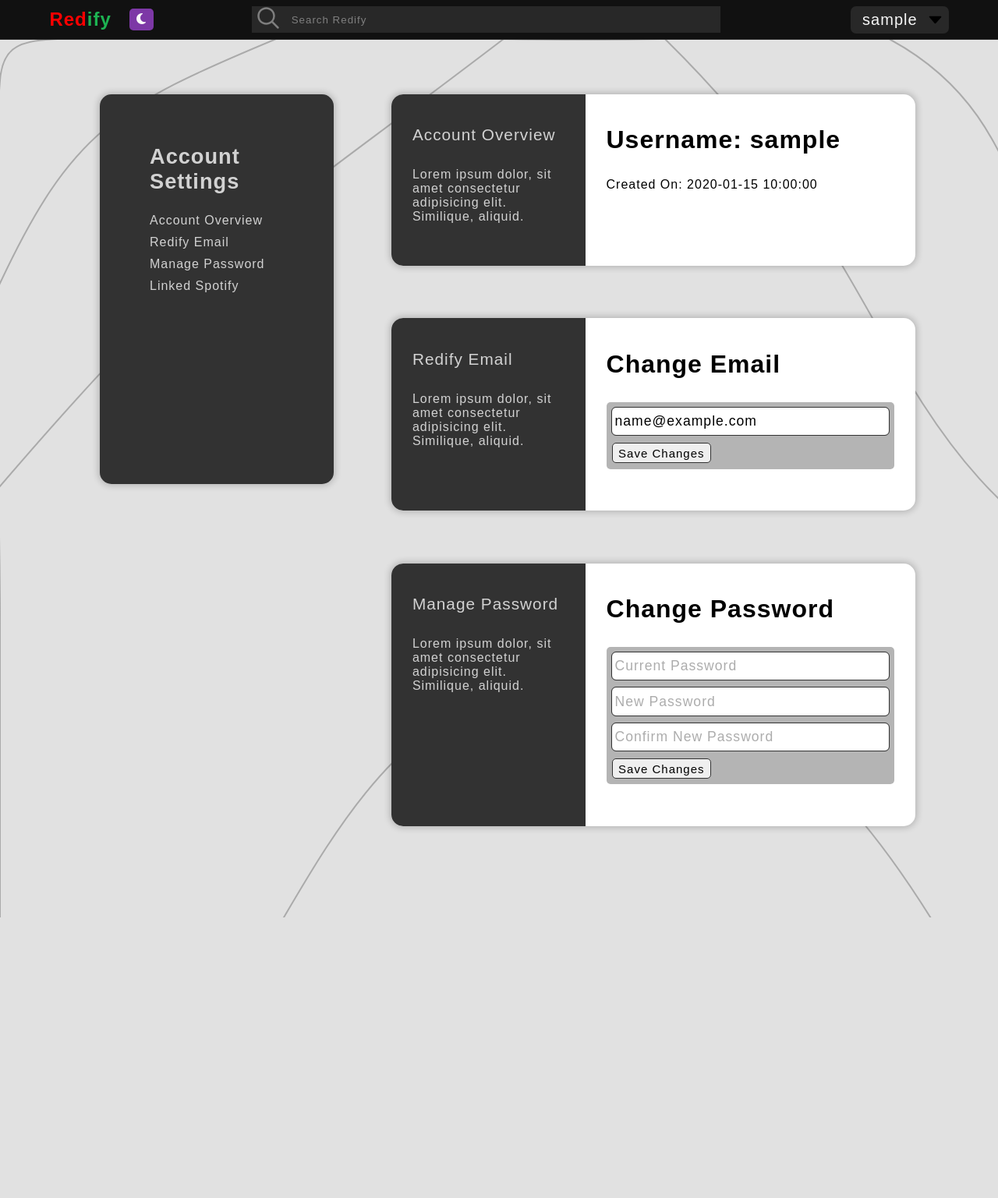
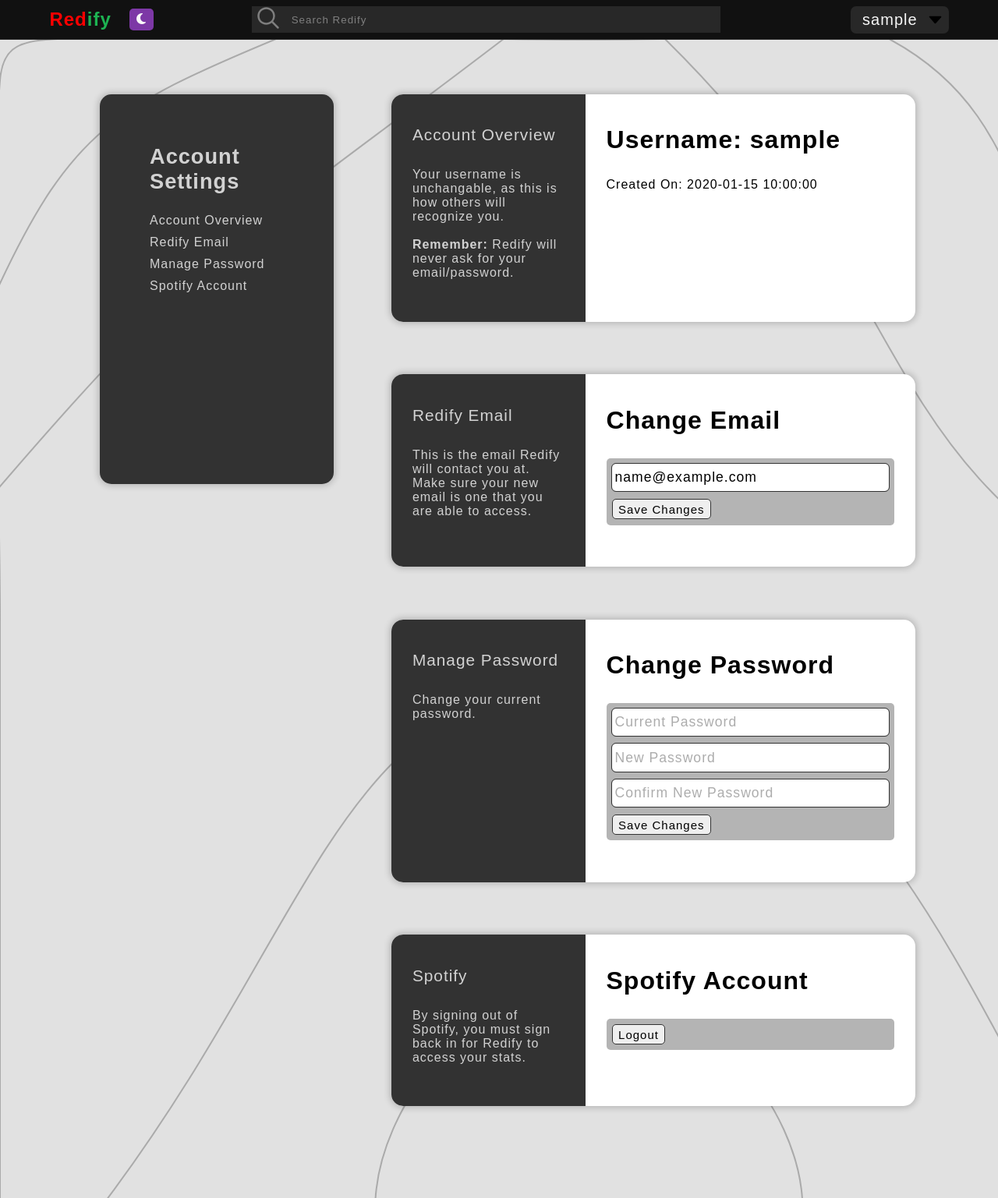
Before and after one commit to aaronpnguyen/Redify, a Flask app: a page that uses flask_app/templates/settings.html in a window 1280 px wide. Shown: the whole page at 78% size. Before the commit the page ends 1177 px from the top, so only its background shows below. Run offline with Flask 2, Linux system fonts and the light colour scheme; the visitor is signed in with stand-in values (Sample User, id 1); tables that the repository leaves empty or names only in its code hold one stand-in row (values such as "Sample post"); some libraries are stand-ins or nearby versions.

Commit message:
Added spotify account settings (buggy)

```diff
--- a/flask_app/templates/settings.html
+++ b/flask_app/templates/settings.html
@@ -87,7 +87,7 @@
                 <p class=""><a href="#accountOverview">Account Overview</a></p>
                 <p class=""><a href="#redifyEmail">Redify Email</a></p>
                 <p class=""><a href="#managePassword">Manage Password</a></p>
-                <p class=""><a href="#">Linked Spotify</a></p>
+                <p class=""><a href="#spotifyAccount">Spotify Account</a></p>
             </div>
 
         </div>
@@ -106,7 +106,9 @@
             <div class="settingsCard">
                 <div class="settingsCardDescription">
                     <p class="settingsCardDescriptionTitle">Account Overview</p>
-                    <p class="settingsCardDescriptionText">Lorem ipsum dolor, sit amet consectetur adipisicing elit. Similique, aliquid.</p>
+                    <p class="settingsCardDescriptionText">Your username is unchangable, as this is how others will recognize you.</p>
+                    <br>
+                    <p class="settingsCardDescriptionText"><strong>Remember:</strong> Redify will never ask for your email/password.</p>
                 </div>
                 <div class="settingsCardActions">
                     <!--Username should not be updated-->
@@ -117,15 +119,15 @@
                     </div>
                     <p class="settingsCardListP">Created On: {{user.created_at}}</p>
                 </div>
-                <div id="redifyEmail"></div>
             </div>
 
 
+            <div id="redifyEmail"></div>
             <!-- Change Email -->
             <div class="settingsCard">
                 <div class="settingsCardDescription">
                     <p class="settingsCardDescriptionTitle">Redify Email</p>
-                    <p class="settingsCardDescriptionText">Lorem ipsum dolor, sit amet consectetur adipisicing elit. Similique, aliquid.</p>
+                    <p class="settingsCardDescriptionText">This is the email Redify will contact you at. Make sure your new email is one that you are able to access.</p>
                 </div>
                 <div class="settingsCardActions">
                     <h1>Change Email</h1>
@@ -137,14 +139,13 @@
                     </form>
                 </div>
             </div>
+
             <div id="managePassword"></div>
-
-
             <!-- Change Password -->
             <div class="settingsCard">
                 <div class="settingsCardDescription">
                     <p class="settingsCardDescriptionTitle">Manage Password</p>
-                    <p class="settingsCardDescriptionText">Lorem ipsum dolor, sit amet consectetur adipisicing elit. Similique, aliquid.</p>
+                    <p class="settingsCardDescriptionText">Change your current password.</p>
                 </div>
                 <div class="settingsCardActions">
                     <h1>Change Password</h1>
@@ -163,12 +164,20 @@
                 </div>
             </div>
 
-
-
-
-
-
-    </div>
+            <div id="spotifyAccount"></div>
+            <div class="settingsCard">
+                <div class="settingsCardDescription">
+                    <p class="settingsCardDescriptionTitle">Spotify</p>
+                    <p class="settingsCardDescriptionText">By signing out of Spotify, you must sign back in for Redify to access your stats.</p>
+                </div>
+                <div class="settingsCardActions">
+                    <h1>Spotify Account</h1>
+                    <form action="/spotify/logout" method="POST">
+                        <button type="submit" class="createFormSubmit hvr-grow-rotate">Logout</button>
+                    </form>
+                </div>
+            </div>
+        </div>
 
     <script src="../static/main.js"></script>
 
```
